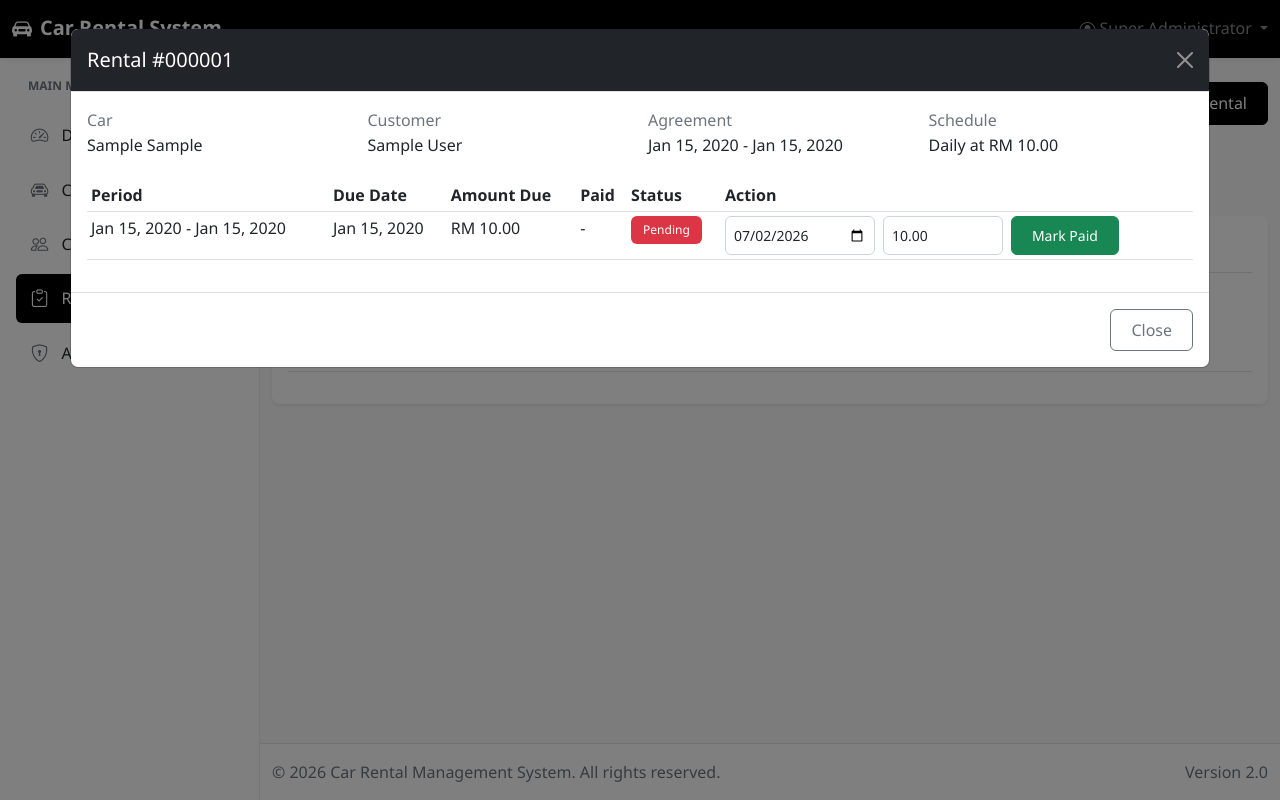
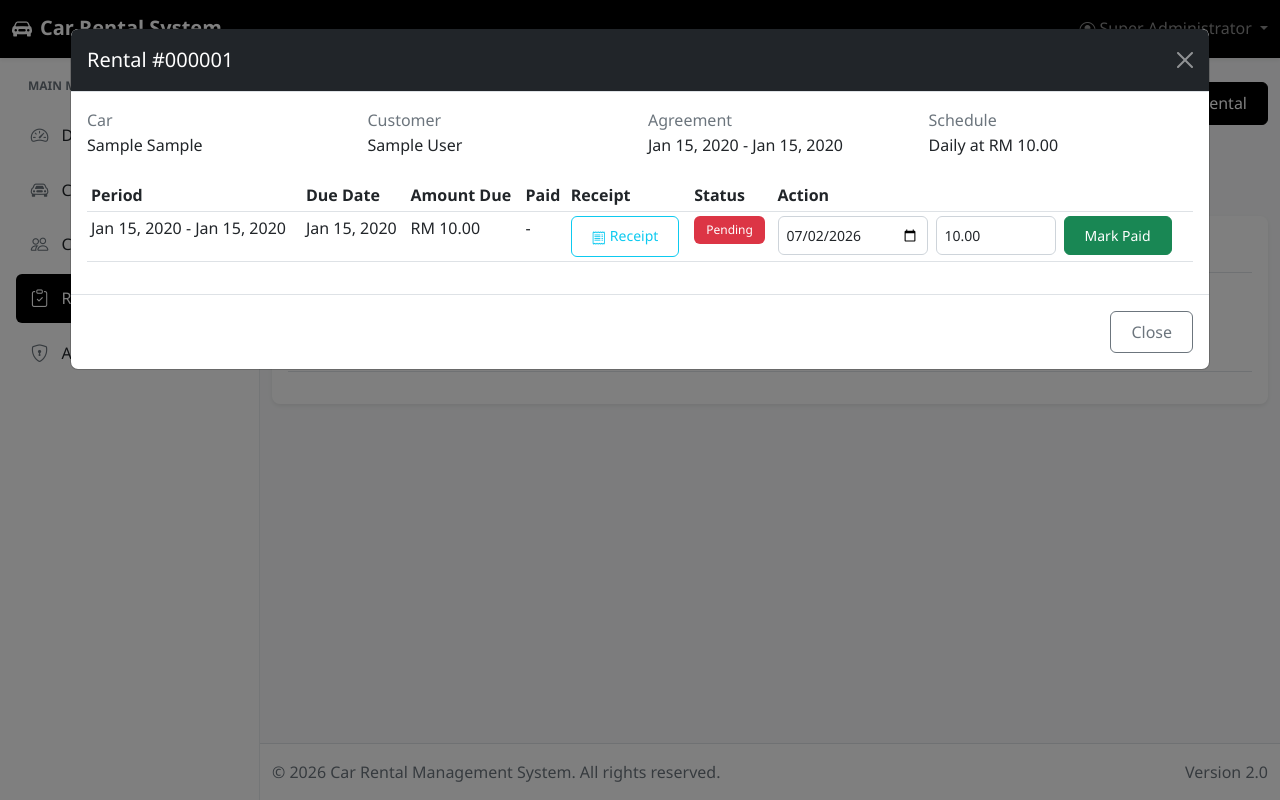
Before and after one commit to mfarhanka/CRMS-V2, a PHP site: page /rentals.php in a window 1280 px wide, after a click that opens the changed part. Run offline with PHP 8.4, Linux system fonts and the light colour scheme; a user stored in the database is signed in; data comes from the database, SQL or seed files in the repository; tables that the repository leaves empty hold one stand-in row (values such as "Sample post"); grey boxes marked "Sample" are stand-in pictures.

Commit message:
Add rental payment receipt uploads

```diff
--- a/config/config.php
+++ b/config/config.php
@@ -191,12 +191,17 @@ function ensureRentalSchema($conn) {
             amount_due DECIMAL(10,2) NOT NULL,
             amount_paid DECIMAL(10,2) NOT NULL DEFAULT 0,
             paid_date DATE,
+            receipt_photo VARCHAR(255),
             status ENUM('pending', 'paid') DEFAULT 'pending',
             notes TEXT,
             created_at TIMESTAMP DEFAULT CURRENT_TIMESTAMP,
             updated_at TIMESTAMP DEFAULT CURRENT_TIMESTAMP ON UPDATE CURRENT_TIMESTAMP,
             FOREIGN KEY (rental_id) REFERENCES rentals(id) ON DELETE CASCADE
         )");
+    }
+
+    if (!tableColumnExists($conn, 'rental_payment_records', 'receipt_photo')) {
+        $conn->query("ALTER TABLE rental_payment_records ADD COLUMN receipt_photo VARCHAR(255) AFTER paid_date");
     }
 }
 
--- a/database.sql
+++ b/database.sql
@@ -97,6 +97,7 @@ CREATE TABLE IF NOT EXISTS rental_payment_records (
     amount_due DECIMAL(10,2) NOT NULL,
     amount_paid DECIMAL(10,2) NOT NULL DEFAULT 0,
     paid_date DATE,
+    receipt_photo VARCHAR(255),
     status ENUM('pending', 'paid') DEFAULT 'pending',
     notes TEXT,
     created_at TIMESTAMP DEFAULT CURRENT_TIMESTAMP,
--- a/rentals.php
+++ b/rentals.php
@@ -122,6 +122,27 @@ function refreshRentalPaymentStatus($conn, $rental_id) {
     $stmt->bind_param("ddsi", $total_amount, $total_paid, $payment_status, $rental_id);
     $stmt->execute();
     $stmt->close();
+}
+
+function uploadPaymentReceipt($field_name) {
+    if (empty($_FILES[$field_name]['name'])) {
+        return '';
+    }
+
+    $upload_dir = 'uploads/receipts/';
+    if (!is_dir($upload_dir)) {
+        mkdir($upload_dir, 0777, true);
+    }
+
+    $allowed_types = ['jpg', 'jpeg', 'png', 'pdf'];
+    $ext = strtolower(pathinfo($_FILES[$field_name]['name'], PATHINFO_EXTENSION));
+    if (!in_array($ext, $allowed_types)) {
+        return '';
+    }
+
+    $receipt_photo = 'receipt_' . time() . '_' . rand(1000, 9999) . '.' . $ext;
+    move_uploaded_file($_FILES[$field_name]['tmp_name'], $upload_dir . $receipt_photo);
+    return $receipt_photo;
 }
 
 if ($_SERVER['REQUEST_METHOD'] == 'POST') {
@@ -343,13 +364,37 @@ if ($_SERVER['REQUEST_METHOD'] == 'POST') {
             $stmt = $conn->prepare("UPDATE rental_payment_records SET status = 'paid', paid_date = ?, amount_paid = ? WHERE id = ?");
             $stmt->bind_param("sdi", $paid_date, $amount_paid, $record_id);
         } else {
-            $stmt = $conn->prepare("UPDATE rental_payment_records SET status = 'pending', paid_date = NULL, amount_paid = 0 WHERE id = ?");
+            $record = $conn->query("SELECT receipt_photo FROM rental_payment_records WHERE id = $record_id")->fetch_assoc();
+            if (!empty($record['receipt_photo']) && file_exists('uploads/receipts/' . $record['receipt_photo'])) {
+                unlink('uploads/receipts/' . $record['receipt_photo']);
+            }
+            $stmt = $conn->prepare("UPDATE rental_payment_records SET status = 'pending', paid_date = NULL, amount_paid = 0, receipt_photo = NULL WHERE id = ?");
             $stmt->bind_param("i", $record_id);
         }
 
         $stmt->execute();
         $stmt->close();
         refreshRentalPaymentStatus($conn, $rental_id);
+        header('Location: rentals.php?view=' . $rental_id);
+        exit();
+    } elseif ($rental_action == 'upload_receipt') {
+        $record_id = intval($_POST['record_id'] ?? 0);
+        $rental_id = intval($_POST['rental_id'] ?? 0);
+        $record = $conn->query("SELECT receipt_photo FROM rental_payment_records WHERE id = $record_id AND rental_id = $rental_id AND status = 'paid'")->fetch_assoc();
+
+        if ($record) {
+            $receipt_photo = uploadPaymentReceipt('receipt_photo');
+            if ($receipt_photo) {
+                if (!empty($record['receipt_photo']) && file_exists('uploads/receipts/' . $record['receipt_photo'])) {
+                    unlink('uploads/receipts/' . $record['receipt_photo']);
+                }
+                $stmt = $conn->prepare("UPDATE rental_payment_records SET receipt_photo = ? WHERE id = ?");
+                $stmt->bind_param("si", $receipt_photo, $record_id);
+                $stmt->execute();
+                $stmt->close();
+            }
+        }
+
         header('Location: rentals.php?view=' . $rental_id);
         exit();
     }
@@ -585,6 +630,7 @@ include 'includes/header.php';
                                 <th>Due Date</th>
                                 <th>Amount Due</th>
                                 <th>Paid</th>
+                                <th>Receipt</th>
                                 <th>Status</th>
                                 <th>Action</th>
                             </tr>
@@ -596,17 +642,37 @@ include 'includes/header.php';
                                 <td><?php echo formatDate($record['due_date']); ?></td>
                                 <td><?php echo formatCurrency($record['amount_due']); ?></td>
                                 <td><?php echo $record['status'] == 'paid' ? formatCurrency($record['amount_paid']) . '<br><small class="text-muted">' . formatDate($record['paid_date']) . '</small>' : '-'; ?></td>
+                                <td>
+                                    <?php if (!empty($record['receipt_photo'])): ?>
+                                    <button type="button" class="btn btn-sm btn-outline-info" data-bs-toggle="modal" data-bs-target="#receiptModal<?php echo $record['id']; ?>">
+                                        <i class="bi bi-receipt me-1"></i>Receipt
+                                    </button>
+                                    <?php else: ?>
+                                    <span class="text-muted">-</span>
+                                    <?php endif; ?>
+                                </td>
                                 <td><span class="badge <?php echo $record['status'] == 'paid' ? 'bg-success' : 'bg-danger'; ?>"><?php echo ucfirst($record['status']); ?></span></td>
                                 <td>
                                     <?php if ($record['status'] == 'paid'): ?>
+                                    <div class="d-flex flex-wrap gap-2">
+                                        <?php if (empty($record['receipt_photo'])): ?>
+                                        <form method="POST" action="rentals.php" enctype="multipart/form-data" class="d-flex flex-wrap gap-2">
+                                            <input type="hidden" name="rental_action" value="upload_receipt">
+                                            <input type="hidden" name="rental_id" value="<?php echo $rental['id']; ?>">
+                                            <input type="hidden" name="record_id" value="<?php echo $record['id']; ?>">
+                                            <input type="file" name="receipt_photo" accept="image/*,.pdf" class="form-control form-control-sm" style="max-width: 220px;" required>
+                                            <button type="submit" class="btn btn-sm btn-outline-info">Upload Receipt</button>
+                                        </form>
+                                        <?php endif; ?>
                                         <form method="POST" action="rentals.php" class="d-inline">
                                             <input type="hidden" name="rental_action" value="mark_pending">
                                             <input type="hidden" name="rental_id" value="<?php echo $rental['id']; ?>">
                                             <input type="hidden" name="record_id" value="<?php echo $record['id']; ?>">
                                             <button type="submit" class="btn btn-sm btn-outline-warning">Mark Pending</button>
                                         </form>
+                                    </div>
                                     <?php else: ?>
-                                    <form method="POST" action="rentals.php" class="d-flex gap-2">
+                                    <form method="POST" action="rentals.php" class="d-flex flex-wrap gap-2">
                                         <input type="hidden" name="rental_action" value="mark_paid">
                                         <input type="hidden" name="rental_id" value="<?php echo $rental['id']; ?>">
                                         <input type="hidden" name="record_id" value="<?php echo $record['id']; ?>">
@@ -771,6 +837,40 @@ include 'includes/header.php';
 </div>
 <?php endforeach; ?>
 
+<?php foreach ($payment_records as $rental_record_group): ?>
+<?php foreach ($rental_record_group as $record): ?>
+<?php if (!empty($record['receipt_photo'])): ?>
+<?php
+$receipt_path = 'uploads/receipts/' . $record['receipt_photo'];
+$receipt_ext = strtolower(pathinfo($record['receipt_photo'], PATHINFO_EXTENSION));
+?>
+<div class="modal fade" id="receiptModal<?php echo $record['id']; ?>" tabindex="-1" aria-labelledby="receiptModalLabel<?php echo $record['id']; ?>" aria-hidden="true">
+    <div class="modal-dialog modal-xl modal-dialog-scrollable">
+        <div class="modal-content">
+            <div class="modal-header">
+                <h5 class="modal-title" id="receiptModalLabel<?php echo $record['id']; ?>">Payment Receipt</h5>
+                <button type="button" class="btn-close" data-bs-dismiss="modal" aria-label="Close"></button>
+            </div>
+            <div class="modal-body">
+                <?php if ($receipt_ext == 'pdf'): ?>
+                <iframe src="<?php echo $receipt_path; ?>" class="w-100 border rounded" style="height: 70vh;"></iframe>
+                <?php else: ?>
+                <img src="<?php echo $receipt_path; ?>" alt="Payment receipt" class="img-fluid rounded border d-block mx-auto">
+                <?php endif; ?>
+            </div>
+            <div class="modal-footer">
+                <a href="<?php echo $receipt_path; ?>" target="_blank" class="btn btn-outline-dark">
+                    <i class="bi bi-box-arrow-up-right me-2"></i>Open File
+                </a>
+                <button type="button" class="btn btn-outline-secondary" data-bs-dismiss="modal">Close</button>
+            </div>
+        </div>
+    </div>
+</div>
+<?php endif; ?>
+<?php endforeach; ?>
+<?php endforeach; ?>
+
 <script>
 document.addEventListener('DOMContentLoaded', function() {
     function parseDate(value) {
```
Also changed, not shown: uploads/receipts/receipt_1783011921_4952.png (added). Lines whose indentation alone changed are shown as unchanged.
